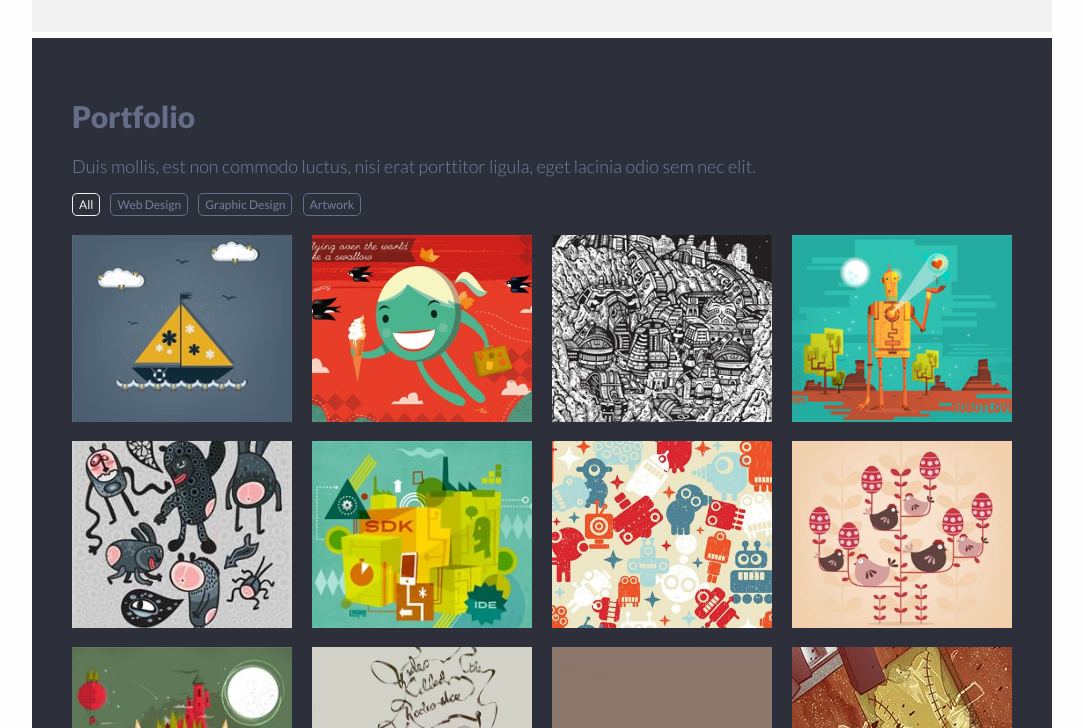
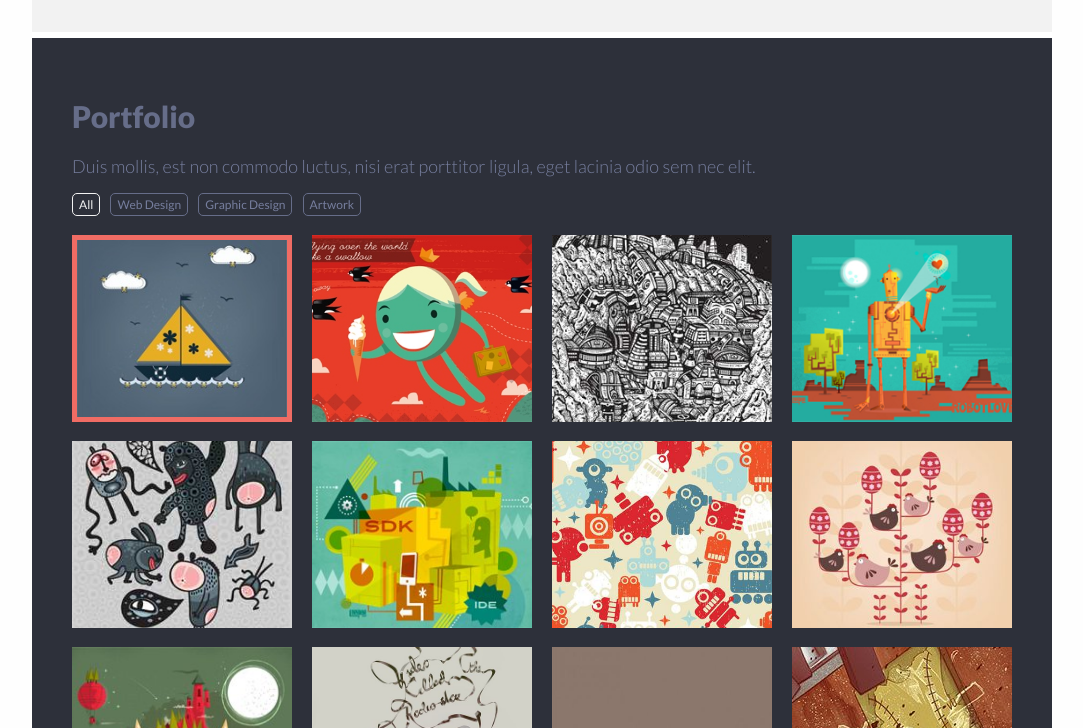
Before and after one commit to tlmnnk/singolo, a website: page index.html in a window 1280 px wide. Both pictures are taken after a click on the element 280 px from the left and 1485 px from the top of the page. Shown: the part 1157-1885 px from the top of the page, without its empty margins (98-1181 px from the left). Drawn offline with Linux system fonts and the light colour scheme.

Commit message:
feat: add portfolio item border onclick

```diff
--- a/sass/component/_portfolio.scss
+++ b/sass/component/_portfolio.scss
@@ -15,12 +15,19 @@
         width: 220px;
         height: 187px;
 
+        transition: all .2s linear;
+
         &:nth-child(4n) {
             margin-right: 0;
+        }
+
+        &--border {
+            border: 5px solid #F06C64;
         }
     }
 
     &__item > img {
+        position: relative;
         width: 100%;
         height: 100%;
         object-fit: cover;
--- a/sass/component/_tag.scss
+++ b/sass/component/_tag.scss
@@ -16,6 +16,7 @@
     }
 
     &:hover {
-        background-color: #b67909;
+        color: $color-light-bg;
+        border-color: $color-light-bg;
     }
 }
--- a/script.js
+++ b/script.js
@@ -10,9 +10,32 @@ document.addEventListener('DOMContentLoaded', () => {
     let index = 0;
 
     const iphone =  document.querySelectorAll('.slider__item-img');
+
+    const portfolioGridItems = document.querySelectorAll('.portfolio__item');
+
+
+    //portfolio item border
+    portfolioGridItems.forEach(item => {
+        item.addEventListener('click', portfolioItemBorder);
+    });
     iphone.forEach(item => {
         item.addEventListener('click', blackDisplayIphone);
     });
+
+    function portfolioItemBorder(e) {
+
+        const targetClasses = e.target.parentNode.classList;
+        console.log(targetClasses.contains('portfolio__item--border'));
+        if(targetClasses.contains('portfolio__item--border')) {
+            targetClasses.remove('portfolio__item--border');
+        } else {
+            portfolioGridItems.forEach(item => {
+                item.classList.remove('portfolio__item--border');
+            });
+            targetClasses.add('portfolio__item--border');
+        }
+
+    }
 
     function blackDisplayIphone(e) {
 
@@ -29,7 +52,6 @@ document.addEventListener('DOMContentLoaded', () => {
 
     prev.addEventListener('click', prevSlide);
     next.addEventListener('click', nextSlide);
-
 
     function nextSlide() {
         let sliderStyles = window.getComputedStyle(slider);
```
Also changed, not shown: style.css, 1 other file.
